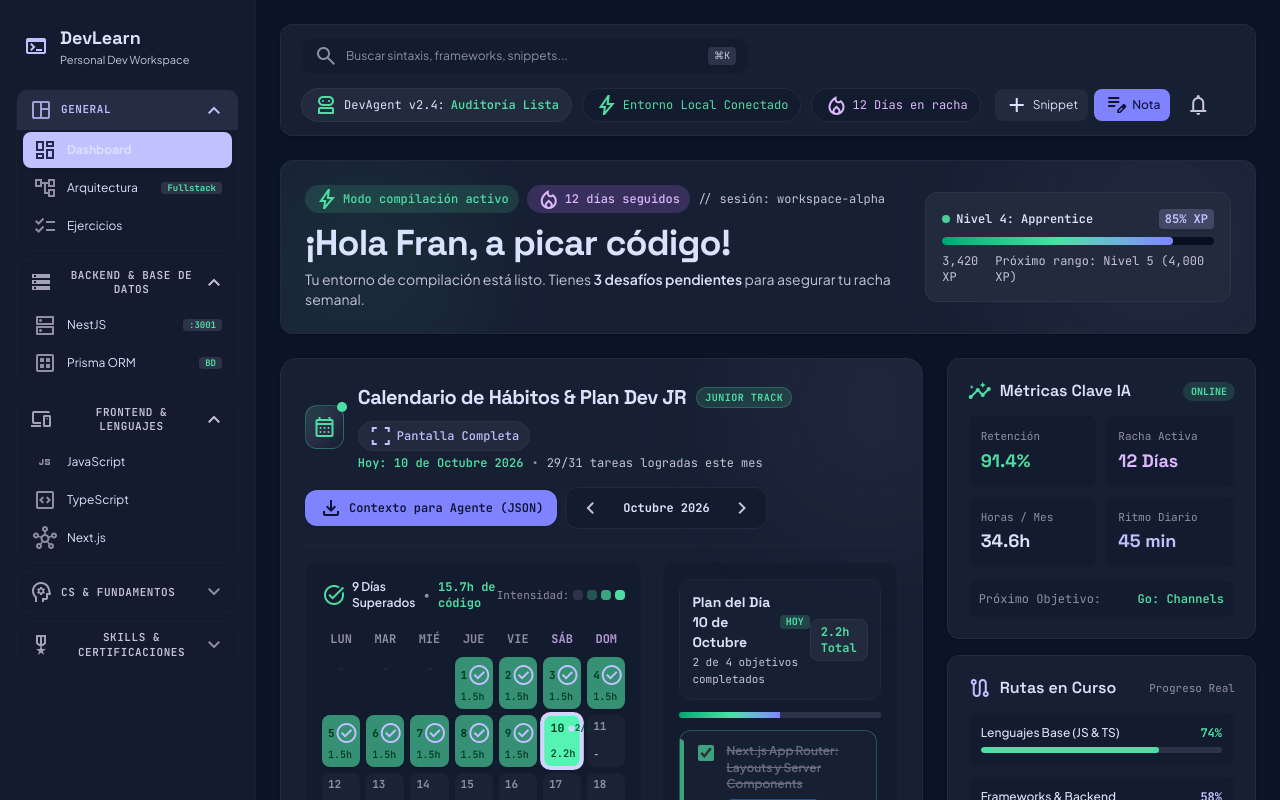
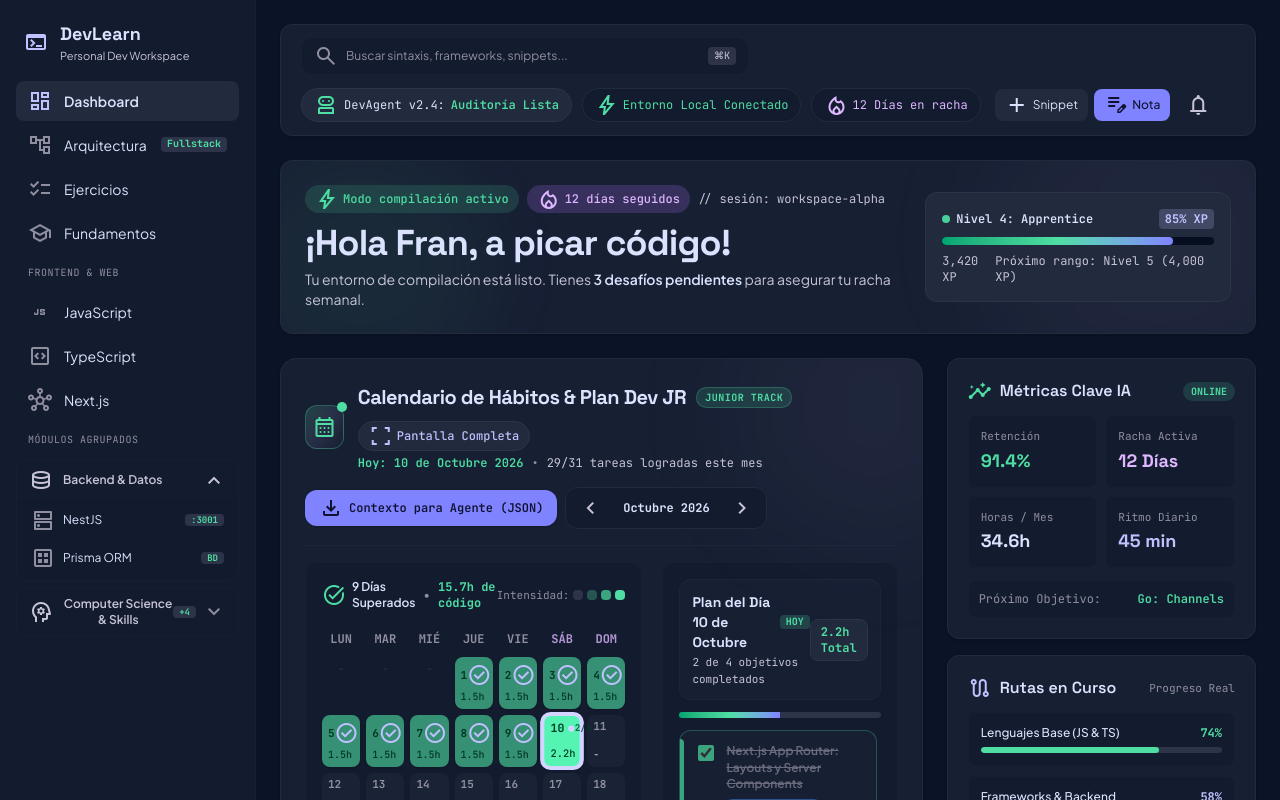
Before and after one commit to francoogb/devlearn, a Next.js app: page / in a window 1280 px wide. Shown: the top 800 px of the page. Built offline with nearby package versions, Linux system fonts and the light colour scheme.

Commit message:
refactor: simplificar sidebar con enlaces directos y solo 2 desplegables puntuales

```diff
--- a/src/components/Sidebar.tsx
+++ b/src/components/Sidebar.tsx
@@ -1,7 +1,9 @@
-// Sidebar de navegación con grupos y submenús colapsables.
-// Organiza el contenido en categorías claras (Principal, Frontend & Lenguajes,
-// Backend & Base de Datos, CS & Fundamentos, Certificación & Habilidades)
-// para evitar que el menú lateral se sobrecargue y crezca desordenado.
+// Sidebar de navegación estilizado y limpio (estilo Notion/Linear/VSCode).
+// - Enlaces principales directos (Dashboard, Arquitectura, Ejercicios) sin desplegables.
+// - Solo 2 submenús desplegables discretos para agrupar lo que realmente crece:
+//   1. "Backend & Datos" (NestJS + Prisma)
+//   2. "Especialidades & CS" (Algoritmos, Estructuras, AI-901, Inglés)
+// - Los cursos centrales Frontend (JS, TS, Next.js, Fundamentos) como accesos directos limpios.
 
 "use client";
 
@@ -9,78 +11,57 @@ import { useState, useEffect } from "react";
 import Link from "next/link";
 import { usePathname } from "next/navigation";
 
-interface SubItem {
+interface NavLink {
   href: string;
   icon: string;
   label: string;
   badge?: string;
 }
 
-interface NavGroup {
+interface NavDropdown {
   id: string;
   label: string;
   icon: string;
-  description?: string;
-  defaultOpen?: boolean;
-  items: SubItem[];
+  badge?: string;
+  items: NavLink[];
 }
 
-// Estructura organizada de navegación en categorías temáticas
-const navGroups: NavGroup[] = [
-  {
-    id: "overview",
-    label: "General",
-    icon: "space_dashboard",
-    defaultOpen: true,
-    items: [
+// 1. Enlaces directos principales
+const directMainLinks: NavLink[] = [
   { href: "/", icon: "dashboard", label: "Dashboard" },
   { href: "/arquitectura", icon: "account_tree", label: "Arquitectura", badge: "Fullstack" },
   { href: "/ejercicios", icon: "checklist", label: "Ejercicios" },
-    ],
-  },
+  { href: "/fundamentos", icon: "school", label: "Fundamentos" },
+];
+
+// 2. Frontend / Stack Web directo
+const frontendLinks: NavLink[] = [
+  { href: "/aprender/js", icon: "javascript", label: "JavaScript" },
+  { href: "/aprender/ts", icon: "code_blocks", label: "TypeScript" },
+  { href: "/aprender/next", icon: "hub", label: "Next.js" },
+];
+
+// 3. Los únicos dos submenús agrupados necesarios para mantener limpio el sidebar
+const dropdownSections: NavDropdown[] = [
   {
-    id: "backend-db",
-    label: "Backend & Base de Datos",
-    icon: "storage",
-    description: "NestJS, APIs, ORMs y Persistencia",
-    defaultOpen: true,
+    id: "backend-data",
+    label: "Backend & Datos",
+    icon: "database",
+    badge: "API",
     items: [
       { href: "/nestjs", icon: "dns", label: "NestJS", badge: ":3001" },
       { href: "/prisma", icon: "dataset", label: "Prisma ORM", badge: "BD" },
     ],
   },
   {
-    id: "frontend-lang",
-    label: "Frontend & Lenguajes",
-    icon: "devices",
-    description: "JavaScript, TypeScript y Next.js",
-    defaultOpen: true,
+    id: "cs-skills",
+    label: "Computer Science & Skills",
+    icon: "psychology",
+    badge: "+4",
     items: [
-      { href: "/aprender/js", icon: "javascript", label: "JavaScript" },
-      { href: "/aprender/ts", icon: "code_blocks", label: "TypeScript" },
-      { href: "/aprender/next", icon: "hub", label: "Next.js" },
-    ],
-  },
-  {
-    id: "cs-fundamentos",
-    label: "CS & Fundamentos",
-    icon: "psychology",
-    description: "Lógica, Algoritmos y Estructuras",
-    defaultOpen: false,
-    items: [
-      { href: "/fundamentos", icon: "school", label: "Fundamentos" },
       { href: "/algoritmos", icon: "reorder", label: "Algoritmos" },
-      { href: "/estructuras-de-datos", icon: "schema", label: "Estructuras" },
-    ],
-  },
-  {
-    id: "skills-cert",
-    label: "Skills & Certificaciones",
-    icon: "military_tech",
-    description: "IA aplicada e Inglés técnico",
-    defaultOpen: false,
-    items: [
-      { href: "/ai-901", icon: "smart_toy", label: "AI-901 (Azure)" },
+      { href: "/estructuras-de-datos", icon: "schema", label: "Estructuras de Datos" },
+      { href: "/ai-901", icon: "smart_toy", label: "AI-901 Azure" },
       { href: "/ingles", icon: "translate", label: "Inglés Técnico" },
     ],
   },
@@ -89,38 +70,40 @@ const navGroups: NavGroup[] = [
 export default function Sidebar() {
   const pathname = usePathname();
 
-  // Estado para controlar qué grupos están expandidos
-  const [openGroups, setOpenGroups] = useState<Record<string, boolean>>(() => {
-    const initial: Record<string, boolean> = {};
-    navGroups.forEach((group) => {
-      // Abre por defecto si defaultOpen es true o si la ruta actual está en este grupo
-      const containsActive = group.items.some((item) => item.href === pathname);
-      initial[group.id] = group.defaultOpen || containsActive;
+  // Estado para desplegables: se abren si la ruta actual está adentro
+  const [openDropdowns, setOpenDropdowns] = useState<Record<string, boolean>>(() => {
+    const initial: Record<string, boolean> = {
+      "backend-data": true, // abierto por defecto para acceso rápido a NestJS/Prisma
+      "cs-skills": false,
+    };
+    dropdownSections.forEach((dropdown) => {
+      if (dropdown.items.some((item) => item.href === pathname)) {
+        initial[dropdown.id] = true;
+      }
     });
     return initial;
   });
 
-  // Si cambia de ruta, aseguramos que el grupo activo permanezca expandido
+  // Mantener abierto automáticamente si el usuario navega a una sub-ruta
   useEffect(() => {
-    navGroups.forEach((group) => {
-      const containsActive = group.items.some((item) => item.href === pathname);
-      if (containsActive) {
-        setOpenGroups((prev) => ({ ...prev, [group.id]: true }));
+    dropdownSections.forEach((dropdown) => {
+      if (dropdown.items.some((item) => item.href === pathname)) {
+        setOpenDropdowns((prev) => ({ ...prev, [dropdown.id]: true }));
       }
     });
   }, [pathname]);
 
-  const toggleGroup = (groupId: string) => {
-    setOpenGroups((prev) => ({
+  const toggleDropdown = (id: string) => {
+    setOpenDropdowns((prev) => ({
       ...prev,
-      [groupId]: !prev[groupId],
+      [id]: !prev[id],
     }));
   };
 
   return (
-    <aside className="flex w-64 shrink-0 flex-col gap-3 overflow-y-auto bg-surface-container-low p-4 border-r border-outline-variant/10">
+    <aside className="flex w-64 shrink-0 flex-col gap-2 overflow-y-auto bg-surface-container-low p-4 border-r border-outline-variant/10">
       {/* ---------- LOGO Y MARCA ---------- */}
-      <div className="flex items-center gap-3 px-2 pt-2">
+      <div className="mb-2 flex items-center gap-3 px-2 pt-1">
         <span className="material-symbols-outlined text-primary text-2xl">terminal</span>
         <div>
           <p className="font-display text-lg font-bold text-on-surface">DevLearn</p>
@@ -128,35 +111,107 @@ export default function Sidebar() {
         </div>
       </div>
 
-      {/* ---------- NAVEGACIÓN AGRUPADA CON SUBMENÚS ---------- */}
-      <nav className="flex flex-col gap-2 pt-2">
-        {navGroups.map((group) => {
-          const isOpen = !!openGroups[group.id];
-          const hasActiveItem = group.items.some((item) => item.href === pathname);
+      {/* ---------- NAVEGACIÓN DIRECTA & MODERADA ---------- */}
+      <nav className="flex flex-col gap-1">
+        {/* 1. SECCIÓN PRINCIPAL (Enlaces directos estándar) */}
+        {directMainLinks.map((link) => {
+          const activo = pathname === link.href;
+          return (
+            <Link
+              key={link.href}
+              href={link.href}
+              className={`flex items-center justify-between rounded-lg px-3 py-2 text-sm transition-colors ${
+                activo
+                  ? "bg-surface-container-high font-semibold text-primary"
+                  : "text-on-surface-variant hover:bg-surface-container-high hover:text-on-surface"
+              }`}
+            >
+              <div className="flex items-center gap-3">
+                <span className={`material-symbols-outlined text-[20px] ${activo ? "text-primary" : "text-outline"}`}>
+                  {link.icon}
+                </span>
+                <span>{link.label}</span>
+              </div>
+              {link.badge && (
+                <span className="rounded px-1.5 py-0.2 font-mono text-[10px] font-bold bg-surface-container-highest text-secondary">
+                  {link.badge}
+                </span>
+              )}
+            </Link>
+          );
+        })}
+
+        {/* Separador sutil */}
+        <div className="my-2 px-3">
+          <p className="font-mono text-[10px] uppercase tracking-wider text-outline">
+            Frontend & Web
+          </p>
+        </div>
+
+        {/* 2. ENLACES DE FRONTEND (Directos, sin desplegable) */}
+        {frontendLinks.map((link) => {
+          const activo = pathname === link.href;
+          return (
+            <Link
+              key={link.href}
+              href={link.href}
+              className={`flex items-center justify-between rounded-lg px-3 py-2 text-sm transition-colors ${
+                activo
+                  ? "bg-surface-container-high font-semibold text-primary"
+                  : "text-on-surface-variant hover:bg-surface-container-high hover:text-on-surface"
+              }`}
+            >
+              <div className="flex items-center gap-3">
+                <span className={`material-symbols-outlined text-[20px] ${activo ? "text-primary" : "text-outline"}`}>
+                  {link.icon}
+                </span>
+                <span>{link.label}</span>
+              </div>
+            </Link>
+          );
+        })}
+
+        {/* Separador sutil */}
+        <div className="my-2 px-3">
+          <p className="font-mono text-[10px] uppercase tracking-wider text-outline">
+            Módulos Agrupados
+          </p>
+        </div>
+
+        {/* 3. SOLO 2 SUBMENÚS DESPLEGABLES (Lo justo y necesario) */}
+        <div className="flex flex-col gap-1.5">
+          {dropdownSections.map((dropdown) => {
+            const isOpen = !!openDropdowns[dropdown.id];
+            const hasActiveChild = dropdown.items.some((item) => item.href === pathname);
 
             return (
               <div
-              key={group.id}
-              className="flex flex-col rounded-xl overflow-hidden bg-surface-container/30 border border-outline-variant/10"
+                key={dropdown.id}
+                className="flex flex-col rounded-xl overflow-hidden border border-outline-variant/10 bg-surface-container/20"
               >
-              {/* Botón Cabecera de Categoría / Submenú */}
+                {/* Cabecera del desplegable */}
                 <button
                   type="button"
-                onClick={() => toggleGroup(group.id)}
-                className={`flex items-center justify-between px-3 py-2 text-xs font-semibold tracking-wide transition-colors ${
-                  hasActiveItem
+                  onClick={() => toggleDropdown(dropdown.id)}
+                  className={`flex items-center justify-between px-3 py-2 text-xs font-semibold transition-colors ${
+                    hasActiveChild
                       ? "text-primary bg-primary/10"
-                    : "text-on-surface-variant hover:text-on-surface hover:bg-surface-container-high/50"
+                      : "text-on-surface-variant hover:text-on-surface hover:bg-surface-container-high/40"
                   }`}
                 >
-                <div className="flex items-center gap-2">
-                  <span className="material-symbols-outlined text-[17px] opacity-80">
-                    {group.icon}
+                  <div className="flex items-center gap-2.5">
+                    <span className="material-symbols-outlined text-[18px]">
+                      {dropdown.icon}
                     </span>
-                  <span className="uppercase text-[11px] font-mono tracking-wider">
-                    {group.label}
+                    <span>{dropdown.label}</span>
+                  </div>
+
+                  <div className="flex items-center gap-1.5">
+                    {dropdown.badge && !isOpen && (
+                      <span className="rounded px-1.5 py-0.2 font-mono text-[9px] bg-surface-container-highest text-secondary">
+                        {dropdown.badge}
                       </span>
-                </div>
+                    )}
                     <span
                       className={`material-symbols-outlined text-[16px] transition-transform duration-200 ${
                         isOpen ? "rotate-180" : "rotate-0 text-outline"
@@ -164,12 +219,13 @@ export default function Sidebar() {
                     >
                       expand_more
                     </span>
+                  </div>
                 </button>
 
-              {/* Items desplegables */}
+                {/* Sub-items cuando está expandido */}
                 {isOpen && (
-                <div className="flex flex-col gap-0.5 p-1.5 pt-0.5">
-                  {group.items.map((item) => {
+                  <div className="flex flex-col gap-0.5 p-1 pt-0.5 bg-surface-container-low/50">
+                    {dropdown.items.map((item) => {
                       const activo = pathname === item.href;
                       return (
                         <Link
@@ -181,9 +237,9 @@ export default function Sidebar() {
                               : "text-on-surface-variant hover:bg-surface-container-high hover:text-on-surface"
                           }`}
                         >
-                        <div className="flex items-center gap-2.5">
+                          <div className="flex items-center gap-2">
                             <span
-                            className={`material-symbols-outlined text-[18px] ${
+                              className={`material-symbols-outlined text-[16px] ${
                                 activo ? "text-on-primary" : "text-outline"
                               }`}
                             >
@@ -211,6 +267,7 @@ export default function Sidebar() {
               </div>
             );
           })}
+        </div>
       </nav>
 
       {/* ---------- TARJETA DE PERFIL Y PROGRESO ---------- */}
```
Lines whose indentation alone changed are shown as unchanged.
